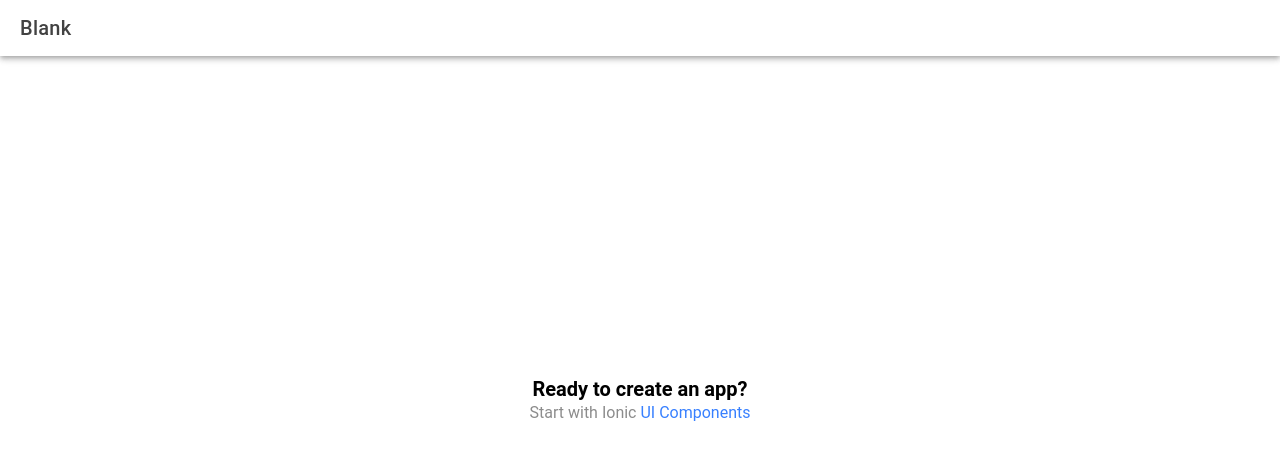
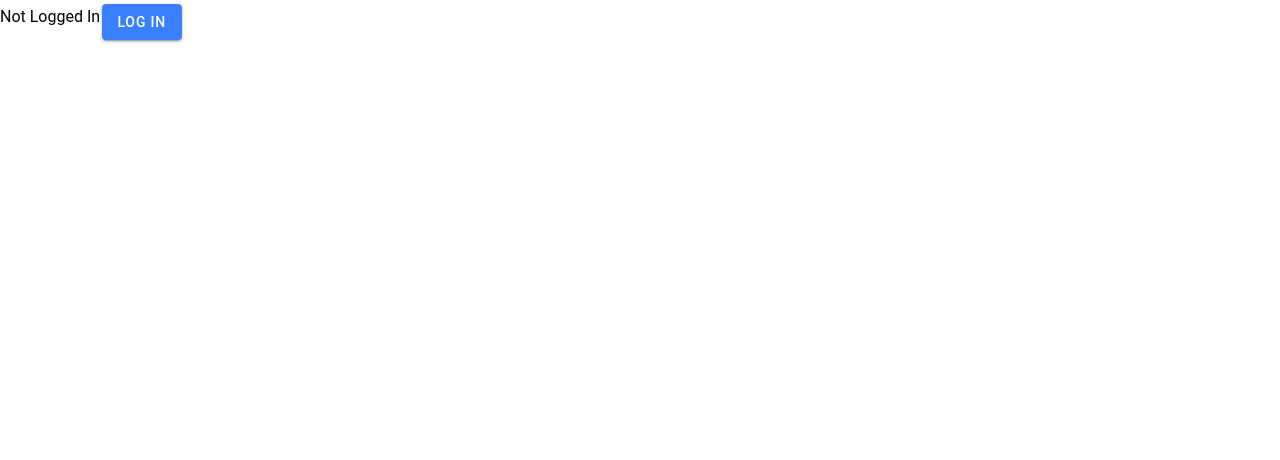
Before and after one commit to camilocalvo/ionic-memory-leak, a React (Vite) app: page / in a window 1280 px wide. Before the commit this address led to /home. Shown: the top 460 px of the page. Built offline with nearby package versions, Linux system fonts and the light colour scheme.

Commit message:
Created a similar routing structure to the emsCharts application

```diff
--- a/src/App.tsx
+++ b/src/App.tsx
@@ -1,26 +1,28 @@
-import { Redirect, Route } from 'react-router-dom';
-import { IonApp, IonRouterOutlet, setupIonicReact } from '@ionic/react';
-import { IonReactRouter } from '@ionic/react-router';
-import Home from './pages/Home';
+import { Redirect, Route } from "react-router-dom";
+import { IonApp, IonRouterOutlet, setupIonicReact } from "@ionic/react";
+import { IonReactRouter } from "@ionic/react-router";
+import Home from "./pages/Home";
 
 /* Core CSS required for Ionic components to work properly */
-import '@ionic/react/css/core.css';
+import "@ionic/react/css/core.css";
 
 /* Basic CSS for apps built with Ionic */
-import '@ionic/react/css/normalize.css';
-import '@ionic/react/css/structure.css';
-import '@ionic/react/css/typography.css';
+import "@ionic/react/css/normalize.css";
+import "@ionic/react/css/structure.css";
+import "@ionic/react/css/typography.css";
 
 /* Optional CSS utils that can be commented out */
-import '@ionic/react/css/padding.css';
-import '@ionic/react/css/float-elements.css';
-import '@ionic/react/css/text-alignment.css';
-import '@ionic/react/css/text-transformation.css';
-import '@ionic/react/css/flex-utils.css';
-import '@ionic/react/css/display.css';
+import "@ionic/react/css/padding.css";
+import "@ionic/react/css/float-elements.css";
+import "@ionic/react/css/text-alignment.css";
+import "@ionic/react/css/text-transformation.css";
+import "@ionic/react/css/flex-utils.css";
+import "@ionic/react/css/display.css";
 
 /* Theme variables */
-import './theme/variables.css';
+import "./theme/variables.css";
+
+import AppRouter from "./components/app-router/AppRouter";
 
 setupIonicReact();
 
@@ -28,12 +30,7 @@ const App: React.FC = () => (
   <IonApp>
     <IonReactRouter>
       <IonRouterOutlet>
-        <Route exact path="/home">
-          <Home />
-        </Route>
-        <Route exact path="/">
-          <Redirect to="/home" />
-        </Route>
+        <AppRouter />
       </IonRouterOutlet>
     </IonReactRouter>
   </IonApp>
--- /dev/null
+++ b/src/components/app-router/AppRouter.tsx
@@ -0,0 +1,45 @@
+import {
+  IonLabel,
+  IonRouterOutlet,
+  IonTabBar,
+  IonTabButton,
+  IonTabs,
+} from "@ionic/react";
+import React, { useState } from "react";
+import { Redirect, Route } from "react-router";
+import Dashboard from "../dashboard/Dashboard";
+import Login from "../login/Login";
+
+const AppRouter: React.FC = () => {
+  const [isLoggedIn, setIsLoggedIn] = useState(false);
+
+  if (!isLoggedIn) {
+    return <Login setIsLoggedIn={setIsLoggedIn} />;
+  }
+
+  return (
+    <IonTabs>
+      <IonRouterOutlet>
+        <Redirect path={"/"} to={"/tabs/home"} />
+        <Redirect path={"/home"} to={"/tabs/home"} />
+        <Route
+          path={"/tabs/home"}
+          render={() => <Dashboard setIsLoggedIn={setIsLoggedIn} />}
+        />
+      </IonRouterOutlet>
+      <IonTabBar slot="bottom">
+        <IonTabButton
+          data-testid="Dashboard"
+          layout="icon-start"
+          selected={isLoggedIn}
+          tab="dashboard"
+          href={"/tabs/home"}
+        >
+          <IonLabel>Dashboard</IonLabel>
+        </IonTabButton>
+      </IonTabBar>
+    </IonTabs>
+  );
+};
+
+export default AppRouter;
--- /dev/null
+++ b/src/components/dashboard/Dashboard.tsx
@@ -0,0 +1,27 @@
+import React from "react";
+import { IonButton, IonContent, IonImg, IonPage } from "@ionic/react";
+
+interface DashboardProps {
+  setIsLoggedIn: React.Dispatch<React.SetStateAction<boolean>>;
+}
+
+const Dashboard = (props: DashboardProps) => {
+  const { setIsLoggedIn } = props;
+
+  const handleLogin = () => {
+    setIsLoggedIn(false);
+  };
+
+  return (
+    <IonPage>
+      <IonContent>
+        Dashboard (Logged In)
+        <IonButton onClick={() => handleLogin()}>Log Out</IonButton>
+        <div style={{ height: "200px", width: "1px" }} />
+        <IonImg src={"/hawaii.jpeg"} />
+      </IonContent>
+    </IonPage>
+  );
+};
+
+export default Dashboard;
--- /dev/null
+++ b/src/components/login/Login.tsx
@@ -0,0 +1,25 @@
+import React from "react";
+import { IonButton, IonContent, IonPage } from "@ionic/react";
+
+interface LoginProps {
+  setIsLoggedIn: React.Dispatch<React.SetStateAction<boolean>>;
+}
+
+const Login = (props: LoginProps) => {
+  const { setIsLoggedIn } = props;
+
+  const handleLogin = () => {
+    setIsLoggedIn(true);
+  };
+
+  return (
+    <IonPage>
+      <IonContent>
+        Not Logged In
+        <IonButton onClick={() => handleLogin()}>Log In</IonButton>
+      </IonContent>
+    </IonPage>
+  );
+};
+
+export default Login;
```
Also changed, not shown: 1 other file (tests, documents, lock files or other folders).
